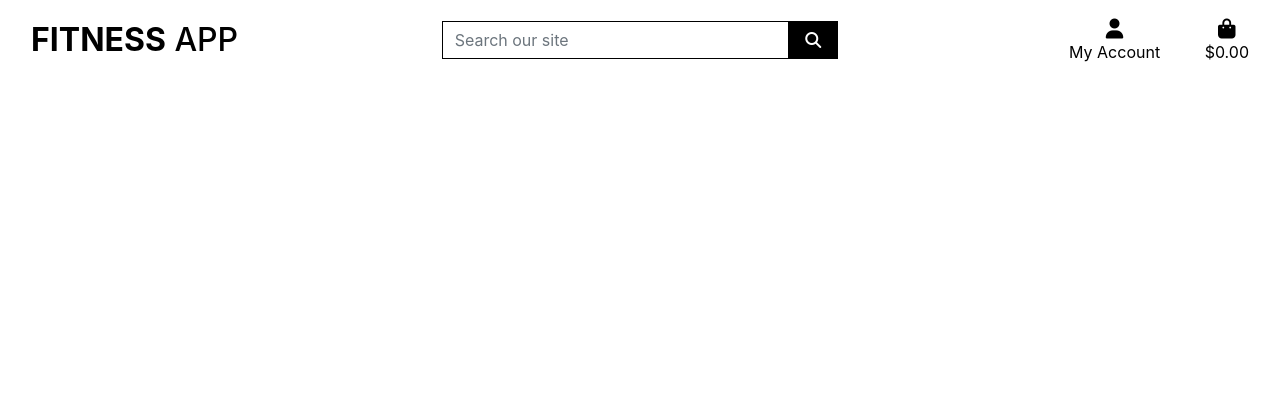
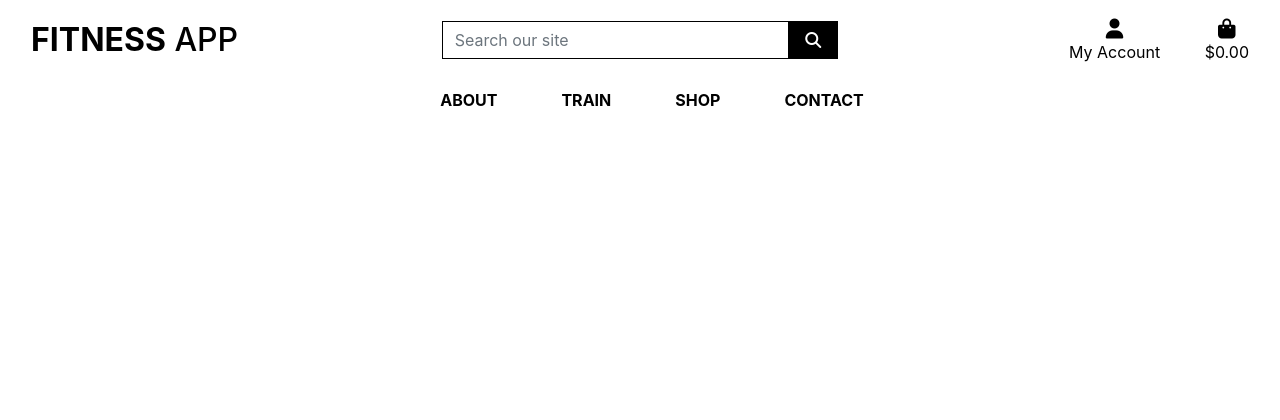
Before and after one commit to Code-Institute-Submissions/dhruv2102-MS4_marResub, a Django app: page / in a window 1280 px wide. Shown: the top 420 px of the page. Run offline with Django 3.2, Linux system fonts and the light colour scheme; some libraries are stand-ins or nearby versions.

Commit message:
Added main nav bar

```diff
--- a/templates/base.html
+++ b/templates/base.html
@@ -100,6 +100,15 @@
                 </ul>
             </div>
         </div>
+        <div class="row bg-white">
+            <nav class="navbar navbar-expand-lg navbar-light w-100">
+                <button class="navbar-toggler" type="button" data-toggle="collapse" data-target="#main-nav" aria-controls="main-nav" aria-expanded="false" aria-label="Toggle navigation">
+                    <span class="navbar-toggler-icon"></span>
+                </button>
+                {% include 'includes/mobile-top-header.html' %}
+                {% include 'includes/main-nav.html' %}
+            </nav>
+        </div>
     </header>
 
     {% if messages %}
--- /dev/null
+++ b/templates/includes/main-nav.html
@@ -0,0 +1,41 @@
+<div class="collapse navbar-collapse" id="main-nav">
+    <ul class="navbar-nav w-auto mx-auto">
+        <li class="nav-item d-block d-md-none">
+            <a class="logo-font font-weight-bold nav-link text-black mr-5" href="{% url 'home' %}" id="home-link">
+                Home
+            </a>
+        </li>
+        <li class="nav-item">
+            <a class="logo-font font-weight-bold nav-link text-black mr-5" href="#">
+                About
+            </a>
+        </li>
+
+        <li class="nav-item dropdown">
+            <a class="logo-font font-weight-bold nav-link text-black mr-5" href="#" id="train" data-toggle="dropdown" aria-haspopup="true" aria-expanded="false">
+                Train
+            </a>
+            <div class="dropdown-menu border-0" aria-labelledby="train">
+
+            </div>
+        </li>
+
+        <li class="nav-item dropdown">
+            <a class="logo-font font-weight-bold nav-link text-black mr-5" href="#" id="shop" data-toggle="dropdown" aria-haspopup="true" aria-expanded="false">
+                Shop
+            </a>
+            <div class="dropdown-menu border-0" aria-labelledby="shop">
+
+            </div>
+        </li>
+
+        <li class="nav-item dropdown">
+            <a class="logo-font font-weight-bold nav-link text-black" href="#" id="contact" data-toggle="dropdown" aria-haspopup="true" aria-expanded="false">
+                Contact
+            </a>
+            <div class="dropdown-menu border-0" aria-labelledby="contact">
+
+            </div>
+        </li>
+    </ul>
+</div>
--- a/templates/includes/mobile-top-header.html
+++ b/templates/includes/mobile-top-header.html
@@ -7,7 +7,7 @@
         </div>
     </a>
     <div class="dropdown-menu border-0 w-100 p-3 rounded-0 my-0" aria-labelledby="mobile-search">
-        <form class="form" method="GET" action="{% url 'products' %}">
+        <form class="form" method="GET" action="">
             <div class="input-group w-100">
                 <input class="form-control border border-black rounded-0" type="text" name="q" placeholder="Search our site">
                 <div class="input-group-append">
@@ -44,7 +44,7 @@
 </li>
 <!-- Shopping bag -->
 <li class="list-inline-item">
-    <a class="{% if grand_total %}text-primary font-weight-bold{% else %}text-black{% endif %} nav-link d-block d-lg-none" href="{% url 'view_bag' %}">
+    <a class="{% if grand_total %}text-primary font-weight-bold{% else %}text-black{% endif %} nav-link d-block d-lg-none" href="">
         <div class="text-center">
             <div><i class="fas fa-shopping-bag fa-lg"></i></div>
             <p class="my-0">
```
